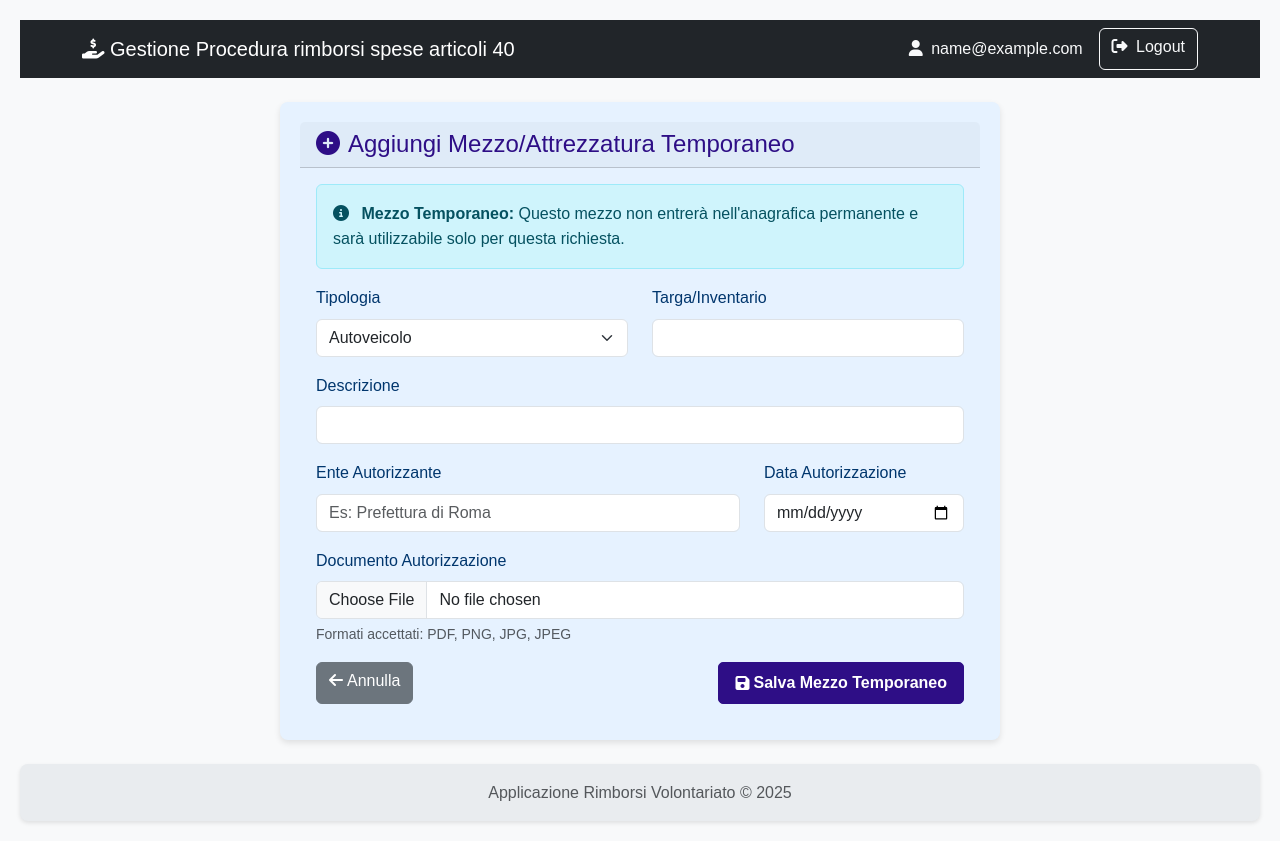
After one commit to DanielePivetti/Rimborsi, a Flask app: page /richiesta/richiesta/1/mezzo-temporaneo in a window 1280 px wide. The commit adds this page. Run offline with Flask 3, Linux system fonts and the light colour scheme; a user stored in the database is signed in; tables that the repository leaves empty hold one stand-in row (values such as "Sample post"); some libraries are stand-ins or nearby versions.

Commit message:
Aggiunta la possibilità di un mezzo proprio

```diff
--- a/rimborsi/richiesta/forms.py
+++ b/rimborsi/richiesta/forms.py
@@ -1,4 +1,5 @@
 from operator import length_hint
+from flask_login import current_user
 from flask_wtf import FlaskForm
 from wtforms import SelectField, StringField, TextAreaField, IntegerField, SubmitField, ValidationError
 from wtforms.fields import DateField
@@ -50,9 +51,10 @@ class ImpiegoMezzoForm(FlaskForm):
     Form per creare/modificare un Impiego di Mezzo/Attrezzatura.
     """
     mezzo_attrezzatura = QuerySelectField('Mezzo/Attrezzatura Utilizzato',
-                                          get_label='targa_inventario',
-                                          allow_blank=False,
-                                          validators=[DataRequired("È obbligatorio selezionare un mezzo.")])
+                                      query_factory=lambda: MezzoAttrezzatura.query.filter_by(id=0),  # Query vuota di default
+                                      get_label=lambda obj: f"{'[TEMP] ' if obj.is_temporary else ''}{obj.targa_inventario} - {obj.descrizione or 'N/D'}",
+                                      allow_blank=False,
+                                      validators=[DataRequired("È obbligatorio selezionare un mezzo.")])
 
     localita_impiego = StringField('Località di Impiego', validators=[Optional(), Length(max=200)])
     data_ora_inizio_impiego = DateTimeField('Data e Ora Inizio Impiego', format='%Y-%m-%dT%H:%M', validators=[DataRequired()])
@@ -63,10 +65,20 @@ class ImpiegoMezzoForm(FlaskForm):
 
     def __init__(self, organizzazione_id, *args, **kwargs):
         super(ImpiegoMezzoForm, self).__init__(*args, **kwargs)
-        # Filtra i mezzi per mostrare solo quelli dell'organizzazione corrente
+        # Includi sia mezzi permanenti che temporanei dell'organizzazione
+        from sqlalchemy import or_, and_
         self.mezzo_attrezzatura.query = MezzoAttrezzatura.query.filter_by(
             organizzazione_id=organizzazione_id
-        ).order_by(MezzoAttrezzatura.targa_inventario)
+        ).filter(
+            or_(
+                MezzoAttrezzatura.is_temporary == False,
+                and_(
+                    MezzoAttrezzatura.is_temporary == True,
+                    MezzoAttrezzatura.authorization_document.isnot(None)
+                )
+            )
+    ).order_by(MezzoAttrezzatura.is_temporary, MezzoAttrezzatura.targa_inventario)
+
 
 # In rimborsi/richieste/forms.py
 
@@ -148,3 +160,29 @@ class DocumentoSpesaForm(FlaskForm):
         if tipo_selezionato in TIPI_SENZA_IMPORTO:
             # ...svuotiamo il campo per sicurezza, anche se l'utente provasse a inviare un valore.
             field.data = None
+
+# Aggiungi questa classe alla fine del file
+class TemporaryMezzoForm(FlaskForm):
+    """Form per creare mezzi/attrezzature temporanei"""
+    tipologia = SelectField('Tipologia',
+                           choices=[('M', 'Autoveicolo'), ('A', 'Attrezzatura')],
+                           validators=[DataRequired()])
+    targa_inventario = StringField('Targa/Inventario', validators=[DataRequired(), Length(max=50)])
+    descrizione = StringField('Descrizione', validators=[Optional(), Length(max=200)])
+    authorizing_entity = StringField('Ente Autorizzante', validators=[DataRequired(), Length(max=200)])
+    authorization_date = DateField('Data Autorizzazione', format='%Y-%m-%d', validators=[DataRequired()])
+    authorization_document = FileField('Documento Autorizzazione',
+                                     validators=[DataRequired(),
+                                               FileAllowed(['pdf', 'png', 'jpg', 'jpeg'])])
+    submit = SubmitField('Salva Mezzo Temporaneo')
+
+    def validate_targa_inventario(self, field):
+        """Verifica che targa/inventario non esista nei mezzi permanenti"""
+        if current_user.organizzazioni:
+            existing = MezzoAttrezzatura.query.filter_by(
+                targa_inventario=field.data,
+                is_temporary=False,
+                organizzazione_id=current_user.organizzazioni[0].id
+            ).first()
+            if existing:
+                raise ValidationError('Questa targa/inventario esiste già nei mezzi permanenti.')
--- a/rimborsi/richiesta/routes.py
+++ b/rimborsi/richiesta/routes.py
@@ -1,11 +1,15 @@
 from flask import Blueprint, render_template, redirect, url_for, flash
 from flask_login import login_required, current_user
 from rimborsi.models import db, Evento, Richiesta, Organizzazione, Spesa, MezzoAttrezzatura, ImpiegoMezzoAttrezzatura, DocumentoSpesa, Comunicazione, StatoRichiesta
-from .forms import RichiestaForm, SpesaForm, ImpiegoMezzoForm, DocumentoSpesaForm
+from .forms import RichiestaForm, SpesaForm, ImpiegoMezzoForm, DocumentoSpesaForm, TemporaryMezzoForm
 import os
 from flask import send_from_directory, abort # import sicuro per i file
 from werkzeug.utils import secure_filename
 from flask import current_app # Importa current_app per accedere alla configurazione
+from datetime import datetime
+from werkzeug.utils import secure_filename
+from flask import send_from_directory, current_app
+
 
 
 
@@ -548,3 +552,64 @@ def visualizza_comunicazioni(richiesta_id):
                           comunicazioni=comunicazioni,
                           view_from="richiesta",  # Variabile per adattare l'interfaccia
                           StatoRichiesta=StatoRichiesta)
+
+
+@richiesta_bp.route('/richiesta/<int:richiesta_id>/mezzo-temporaneo', methods=['GET', 'POST'])
+@login_required
+def crea_mezzo_temporaneo(richiesta_id):
+    """Crea un mezzo temporaneo per la richiesta corrente"""
+    richiesta = Richiesta.query.get_or_404(richiesta_id)
+
+    # Verifica che l'utente possa modificare questa richiesta
+    if richiesta.organizzazione_id != current_user.organizzazioni[0].id:
+        flash('Non hai i permessi per modificare questa richiesta.', 'danger')
+        return redirect(url_for('main.dashboard'))
+
+    form = TemporaryMezzoForm()
+
+    if form.validate_on_submit():
+        # Salva documento autorizzazione
+        file = form.authorization_document.data
+        filename = secure_filename(f"{datetime.utcnow().strftime('%Y%m%d_%H%M%S')}_{file.filename}")
+        auth_docs_dir = os.path.join(current_app.instance_path, 'uploads', 'authorization_docs')
+        os.makedirs(auth_docs_dir, exist_ok=True)
+        filepath = os.path.join(auth_docs_dir, filename)
+        file.save(filepath)
+
+        # Crea mezzo temporaneo
+        mezzo = MezzoAttrezzatura(
+            tipologia=form.tipologia.data,
+            targa_inventario=form.targa_inventario.data,
+            descrizione=form.descrizione.data,
+            organizzazione_id=current_user.organizzazioni[0].id,
+            is_temporary=True,
+            authorization_document=filename,
+            authorizing_entity=form.authorizing_entity.data,
+            authorization_date=form.authorization_date.data
+        )
+
+        db.session.add(mezzo)
+        db.session.commit()
+
+        flash('Mezzo temporaneo creato con successo!', 'success')
+        return redirect(url_for('richiesta.crea_impiego', richiesta_id=richiesta_id))
+
+    return render_template('richiesta/crea_mezzo_temporaneo.html', form=form, richiesta=richiesta)
+
+@richiesta_bp.route('/download-authorization/<int:mezzo_id>')
+@login_required
+def download_authorization(mezzo_id):
+    """Download del documento di autorizzazione per mezzi temporanei"""
+    mezzo = MezzoAttrezzatura.query.get_or_404(mezzo_id)
+
+    # Verifica accesso (solo la stessa organizzazione)
+    if mezzo.organizzazione_id != current_user.organizzazioni[0].id:
+        flash('Accesso negato', 'danger')
+        return redirect(url_for('main.dashboard'))
+
+    if not mezzo.is_temporary or not mezzo.authorization_document:
+        flash('Documento non disponibile', 'danger')
+        return redirect(url_for('main.dashboard'))
+
+    auth_docs_dir = os.path.join(current_app.instance_path, 'uploads', 'authorization_docs')
+    return send_from_directory(auth_docs_dir, mezzo.authorization_document, as_attachment=True)
--- /dev/null
+++ b/rimborsi/templates/richiesta/crea_mezzo_temporaneo.html
@@ -0,0 +1,98 @@
+{% extends 'base.html' %}
+
+{% block title %}Mezzo Temporaneo{% endblock %}
+
+{% block content %}
+<div class="container-fluid">
+    <div class="row justify-content-center">
+        <div class="col-md-8">
+            <div class="card shadow-sm">
+                <div class="card-header">
+                    <h4 class="mb-0">
+                        <i class="fas fa-plus-circle me-2"></i>Aggiungi Mezzo/Attrezzatura Temporaneo
+                    </h4>
+                </div>
+                <div class="card-body">
+                    <div class="alert alert-info">
+                        <i class="fas fa-info-circle me-2"></i>
+                        <strong>Mezzo Temporaneo:</strong> Questo mezzo non entrerà nell'anagrafica permanente e sarà utilizzabile solo per questa richiesta.
+                    </div>
+
+                    <form method="POST" enctype="multipart/form-data">
+                        {{ form.hidden_tag() }}
+
+                        <div class="row">
+                            <div class="col-md-6">
+                                <div class="mb-3">
+                                    {{ form.tipologia.label(class="form-label") }}
+                                    {{ form.tipologia(class="form-select") }}
+                                    {% for error in form.tipologia.errors %}
+                                        <div class="text-danger small">{{ error }}</div>
+                                    {% endfor %}
+                                </div>
+                            </div>
+                            <div class="col-md-6">
+                                <div class="mb-3">
+                                    {{ form.targa_inventario.label(class="form-label") }}
+                                    {{ form.targa_inventario(class="form-control") }}
+                                    {% for error in form.targa_inventario.errors %}
+                                        <div class="text-danger small">{{ error }}</div>
+                                    {% endfor %}
+                                </div>
+                            </div>
+                        </div>
+
+                        <div class="mb-3">
+                            {{ form.descrizione.label(class="form-label") }}
+                            {{ form.descrizione(class="form-control") }}
+                            {% for error in form.descrizione.errors %}
+                                <div class="text-danger small">{{ error }}</div>
+                            {% endfor %}
+                        </div>
+
+                        <div class="row">
+                            <div class="col-md-8">
+                                <div class="mb-3">
+                                    {{ form.authorizing_entity.label(class="form-label") }}
+                                    {{ form.authorizing_entity(class="form-control", placeholder="Es: Prefettura di Roma") }}
+                                    {% for error in form.authorizing_entity.errors %}
+                                        <div class="text-danger small">{{ error }}</div>
+                                    {% endfor %}
+                                </div>
+                            </div>
+                            <div class="col-md-4">
+                                <div class="mb-3">
+                                    {{ form.authorization_date.label(class="form-label") }}
+                                    {{ form.authorization_date(class="form-control") }}
+                                    {% for error in form.authorization_date.errors %}
+                                        <div class="text-danger small">{{ error }}</div>
+                                    {% endfor %}
+                                </div>
+                            </div>
+                        </div>
+
+                        <div class="mb-3">
+                            {{ form.authorization_document.label(class="form-label") }}
+                            {{ form.authorization_document(class="form-control", accept=".pdf,.png,.jpg,.jpeg") }}
+                            <div class="form-text">Formati accettati: PDF, PNG, JPG, JPEG</div>
+                            {% for error in form.authorization_document.errors %}
+                                <div class="text-danger small">{{ error }}</div>
+                            {% endfor %}
+                        </div>
+
+                        <div class="d-flex justify-content-between">
+                            <a href="{{ url_for('richiesta.crea_impiego', richiesta_id=richiesta.id) }}"
+                               class="btn btn-secondary">
+                                <i class="fas fa-arrow-left me-1"></i>Annulla
+                            </a>
+                            <button type="submit" class="btn btn-primary">
+                                <i class="fas fa-save me-1"></i>Salva Mezzo Temporaneo
+                            </button>
+                        </div>
+                    </form>
+                </div>
+            </div>
+        </div>
+    </div>
+</div>
+{% endblock %}
```
Also changed, not shown: rimborsi/anagrafica/routes.py (+18 -1 lines), rimborsi/models.py (+13 -0 lines), rimborsi/routes.py (+65 -0 lines), rimborsi/templates/anagrafica/lista_mezzi.html (+63 -0 lines), rimborsi/templates/richiesta/crea_modifica_impiego.html (+25 -3 lines).
